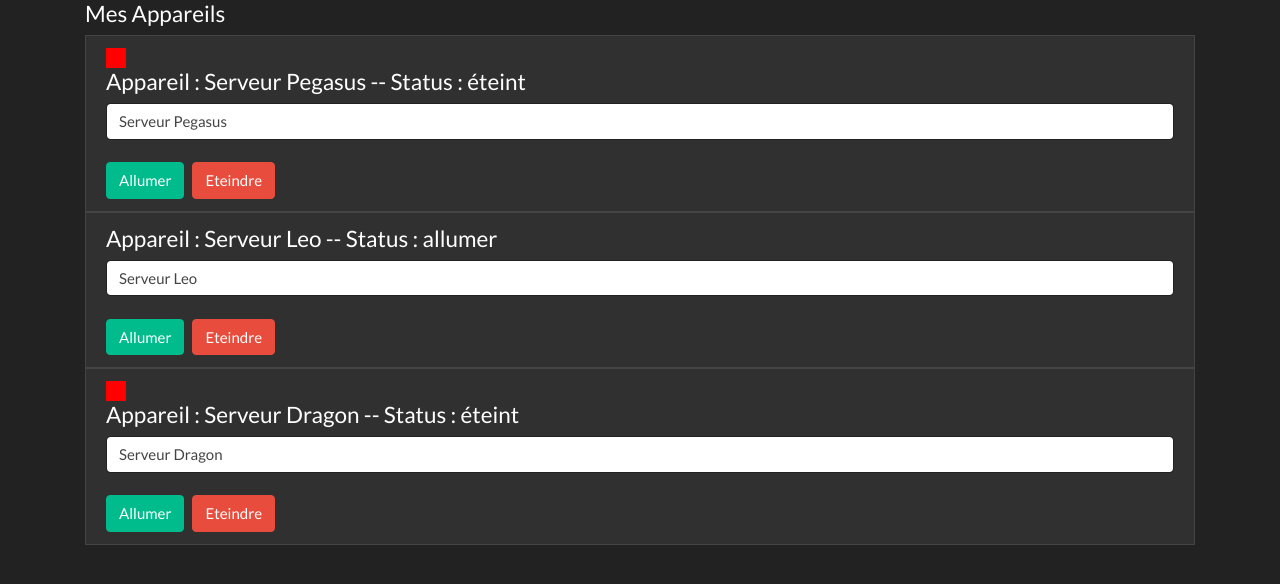
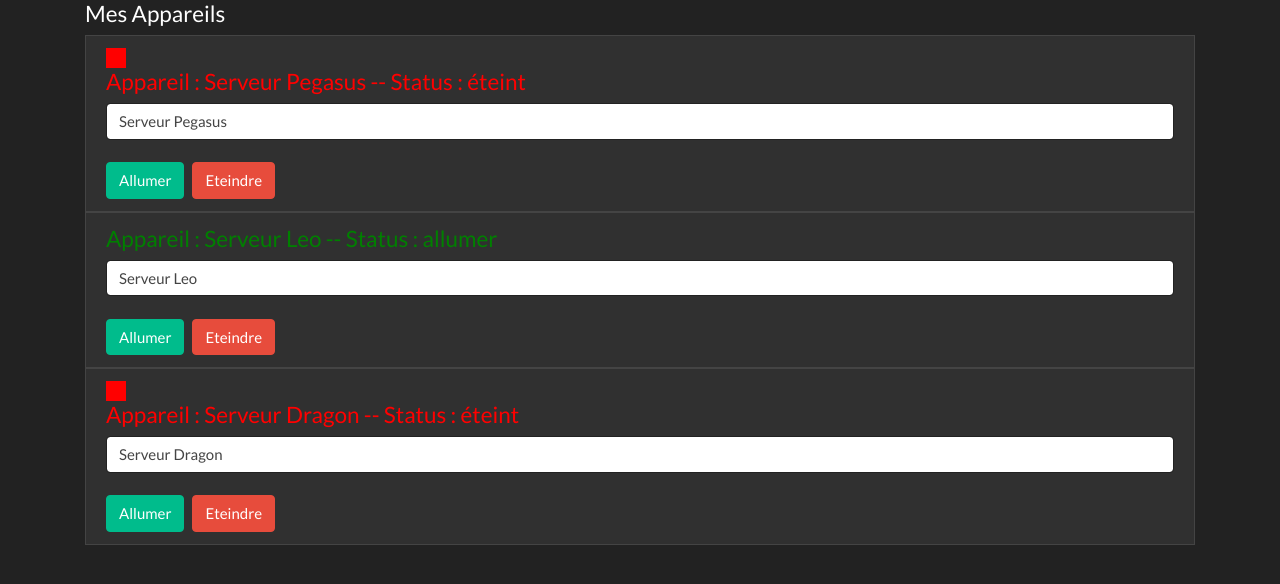
Before and after one commit to Neguro/premier-projet, an Angular app: page / in a window 1280 px wide. Shown: the top 584 px of the page. Built offline with nearby package versions, Linux system fonts and the light colour scheme.

Commit message:
test directive : ngStyle

```diff
--- a/src/app/appareil/appareil.component.html
+++ b/src/app/appareil/appareil.component.html
@@ -1,6 +1,6 @@
 <div class="list-group-item">
   <div style="width:20px;height:20px;background-color:red;" *ngIf="getStatus() === 'éteint'"></div>
-  <h4> Appareil : {{ appareilName }} -- Status : {{ getStatus() }} </h4>
+  <h4 [ngStyle]="{color: getColor()}" > Appareil : {{ appareilName }} -- Status : {{ getStatus() }} </h4>
   <input type="text" class="form-control" [(ngModel)]="appareilName">
   <br>
   <div class="btn-group mr-2" role="group" aria-label="First group">
--- a/src/app/appareil/appareil.component.ts
+++ b/src/app/appareil/appareil.component.ts
@@ -40,4 +40,16 @@
   {
     return this.appareilStatus = false;
   }
+
+  getColor(): string
+  {
+    if(this.getStatus() === "éteint")
+    {
+      return "red";
+    }
+    else(this.getStatus() == "allumer")
+    {
+      return "green";
+    }
+  }
 }
```
